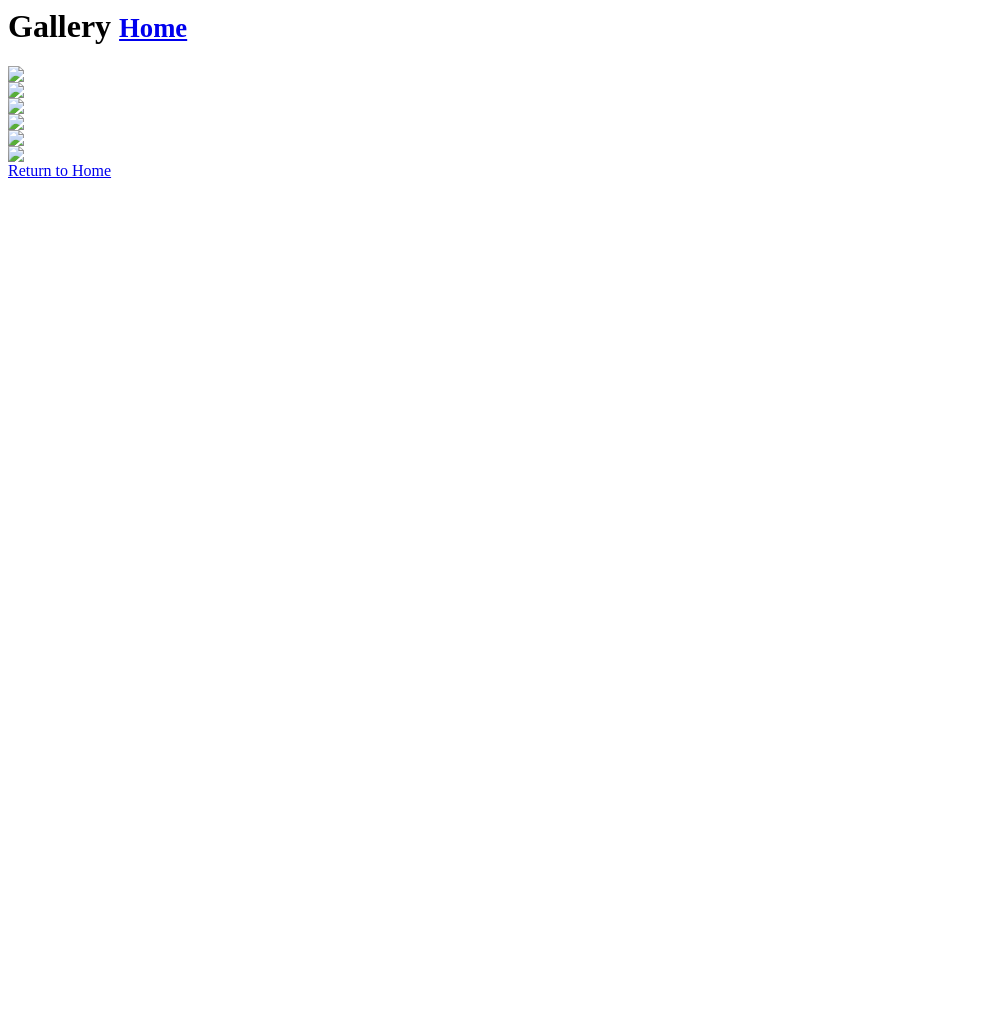
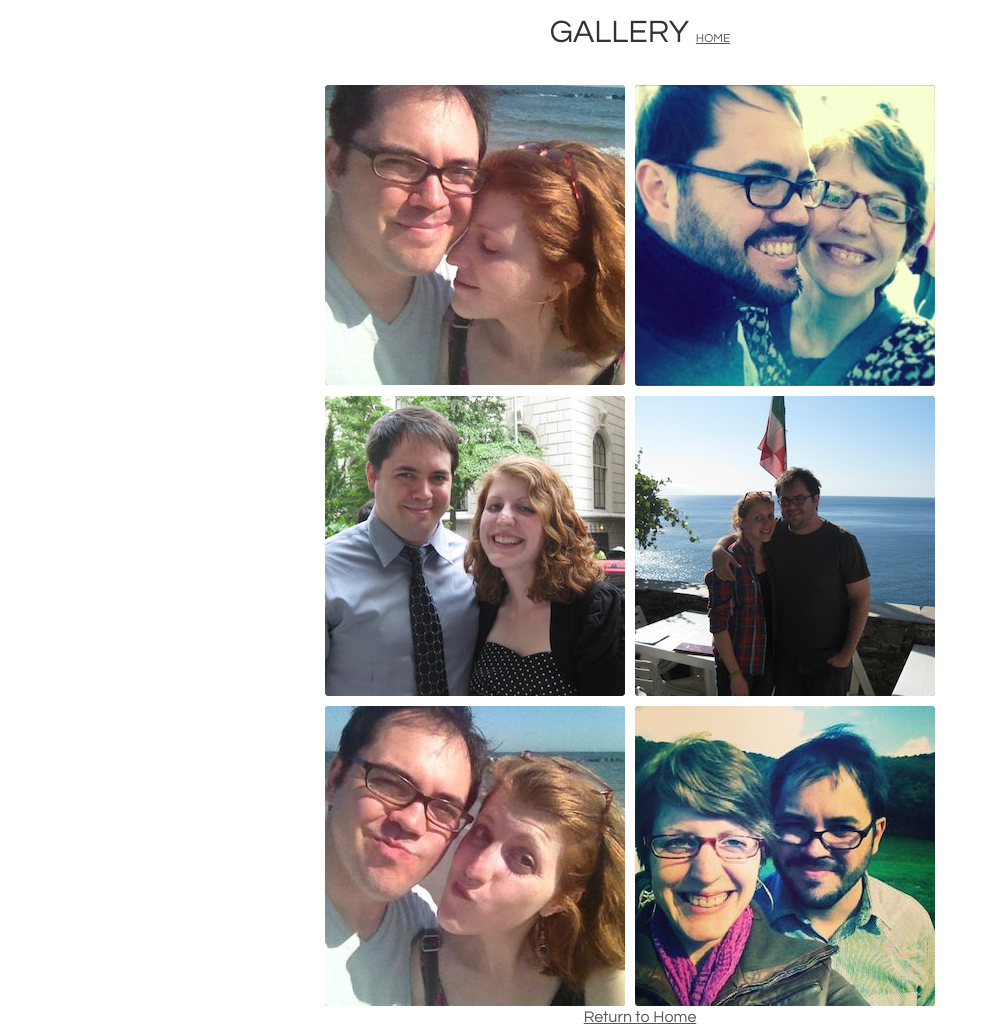
Before and after one commit to ccarpita/wedding, a plain HTML site: page gallery.html in a window 1280 px wide. Shown: the whole page, without its empty margins (0-990 px from the left). Before the commit the page ends 800 px from the top, so only its background shows below. Drawn offline with Linux system fonts and the light colour scheme; the site is published under a folder, as on GitHub Pages, so addresses that start at the root find nothing.

Commit message:
Use relative assets path
Change-Id: I3d594de608fb670db3eded6ad93f6cf6729d5539

```diff
--- a/gallery.html
+++ b/gallery.html
@@ -10,49 +10,49 @@
 
     <title>Gallery | Danielle &amp; Chris</title>
 
-    <link href="/assets/css/wedding.css" rel="stylesheet">
-    <link href="/assets/css/lightbox.css" rel="stylesheet" />
-    <script src="/assets/js/jquery-1.10.2.min.js"></script>
-    <script src="/assets/js/lightbox-2.6.min.js"></script>
+    <link href="assets/css/wedding.css" rel="stylesheet">
+    <link href="assets/css/lightbox.css" rel="stylesheet" />
+    <script src="assets/js/jquery-1.10.2.min.js"></script>
+    <script src="assets/js/lightbox-2.6.min.js"></script>
   </head>
   <body>
     <div class="container gallery">
     <h1>Gallery <small><a href="/">Home</a></small></h1>
 
       <div class="image">
-        <a href="/assets/img/gallery-1.jpg" data-lightbox="gallery">
-          <img src="/assets/img/gallery-1.thumb.jpg" />
+        <a href="assets/img/gallery-1.jpg" data-lightbox="gallery">
+          <img src="assets/img/gallery-1.thumb.jpg" />
         </a>
       </div>
 
       <div class="image">
-        <a href="/assets/img/gallery-2.jpg" data-lightbox="gallery">
-          <img src="/assets/img/gallery-2.thumb.jpg" />
+        <a href="assets/img/gallery-2.jpg" data-lightbox="gallery">
+          <img src="assets/img/gallery-2.thumb.jpg" />
         </a>
       </div>
 
       <div class="image">
-        <a href="/assets/img/gallery-3.jpg" data-lightbox="gallery">
-          <img src="/assets/img/gallery-3.thumb.jpg" />
+        <a href="assets/img/gallery-3.jpg" data-lightbox="gallery">
+          <img src="assets/img/gallery-3.thumb.jpg" />
         </a>
       </div>
 
       <div class="image">
-        <a href="/assets/img/gallery-4.jpg" data-lightbox="gallery">
-          <img src="/assets/img/gallery-4.thumb.jpg" />
+        <a href="assets/img/gallery-4.jpg" data-lightbox="gallery">
+          <img src="assets/img/gallery-4.thumb.jpg" />
         </a>
       </div>
 
       <div class="image">
-        <a href="/assets/img/gallery-5.jpg" data-lightbox="gallery">
-          <img src="/assets/img/gallery-5.thumb.jpg" />
+        <a href="assets/img/gallery-5.jpg" data-lightbox="gallery">
+          <img src="assets/img/gallery-5.thumb.jpg" />
         </a>
       </div>
 
 
       <div class="image">
-        <a href="/assets/img/gallery-6.jpg" data-lightbox="gallery">
-          <img src="/assets/img/gallery-6.thumb.jpg" />
+        <a href="assets/img/gallery-6.jpg" data-lightbox="gallery">
+          <img src="assets/img/gallery-6.thumb.jpg" />
         </a>
       </div>
     </div>
```
Also changed, not shown: index.html (+6 -6 lines).
